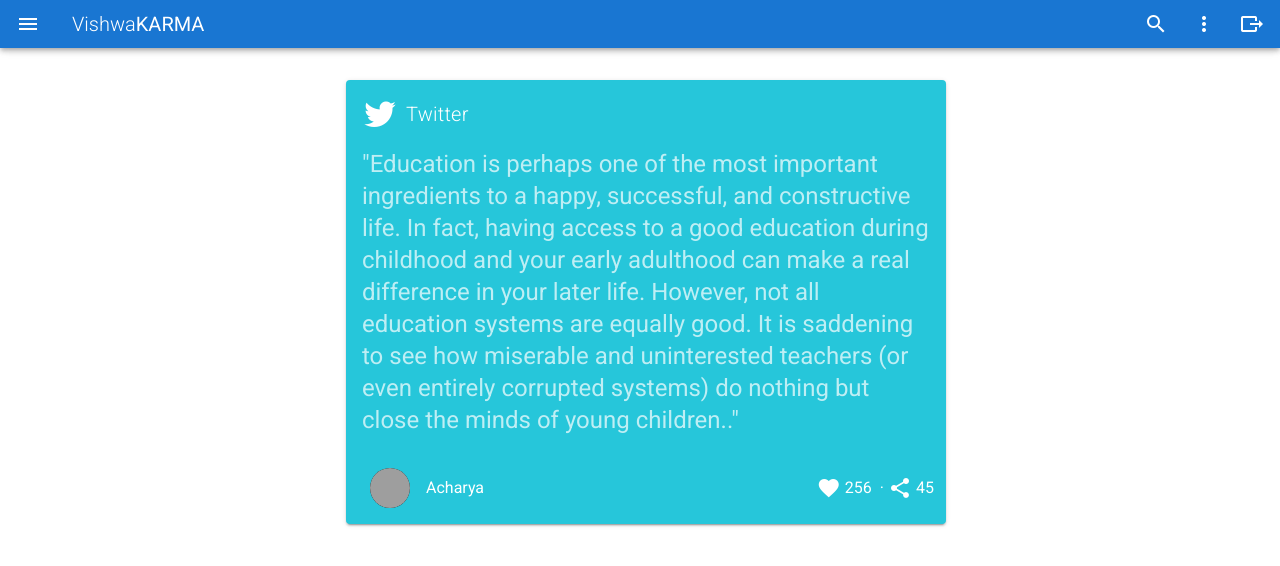
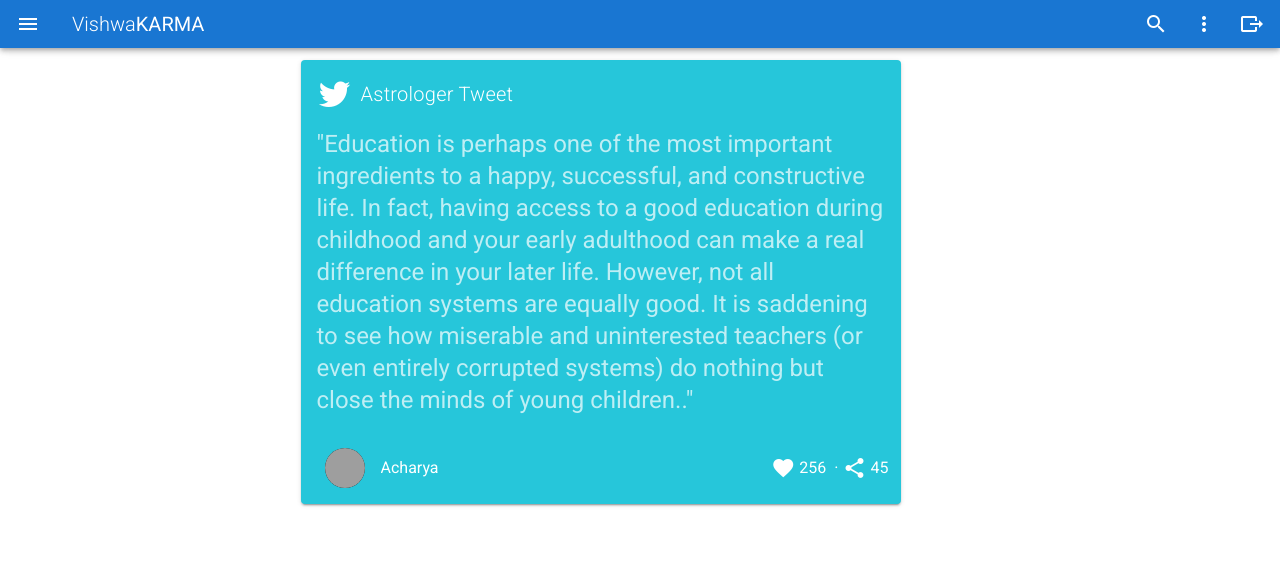
Before and after one commit to vishvanathaa/vishwakarma, a Vue app: page /Education in a window 1280 px wide. Shown: the top 566 px of the page. Built offline with nearby package versions, Linux system fonts and the light colour scheme; grey boxes are pictures that could not be loaded.

Commit message:
Alignment Issue Fixed

```diff
--- a/src/App.vue
+++ b/src/App.vue
@@ -3,8 +3,8 @@
 
     <Navbar/>
 
-    <v-content class="ml-3">
-      <v-container>
+    <v-content>
+      <v-container class="ml-2">
         <router-view></router-view>
       </v-container>
     </v-content>
--- a/src/views/Dashboard.vue
+++ b/src/views/Dashboard.vue
@@ -1,5 +1,5 @@
 <template>
-  <div class="team">
+  <div>
     <v-container>
       <v-layout row wrap>
         <v-flex xs12 sm6 md4 lg3 v-for="star in stars" :key="star.id">
@@ -16,7 +16,6 @@
     <v-card-text>
       {{star.content.substring(0,280)+"...."}}
     </v-card-text>
-
     <v-card-actions>
       <v-btn
         text
--- a/src/views/Education.vue
+++ b/src/views/Education.vue
@@ -1,6 +1,6 @@
 <template>
   <v-card
-    class="mx-auto my-5"
+    class="mx-auto"
     color="#26c6da"
     dark
     max-width="600"
@@ -12,7 +12,7 @@
       >
         mdi-twitter
       </v-icon>
-      <span class="title font-weight-light">Twitter</span>
+      <span class="title font-weight-light">Astrologer Tweet</span>
     </v-card-title>
 
     <v-card-text class="headline font-weight-regular">
--- a/src/views/Health.vue
+++ b/src/views/Health.vue
@@ -1,10 +1,8 @@
 <template>
-
-
-<div>
+<v-container>
              <v-card
     :loading="loading"
-    class="mx-auto my-2"
+    class="mx-auto"
     max-width="600"
   >
     <v-img
@@ -68,7 +66,7 @@
       </v-btn>
     </v-card-actions>
   </v-card>
-      </div>
+      </v-container>
       </template>
 
   <script>
```
